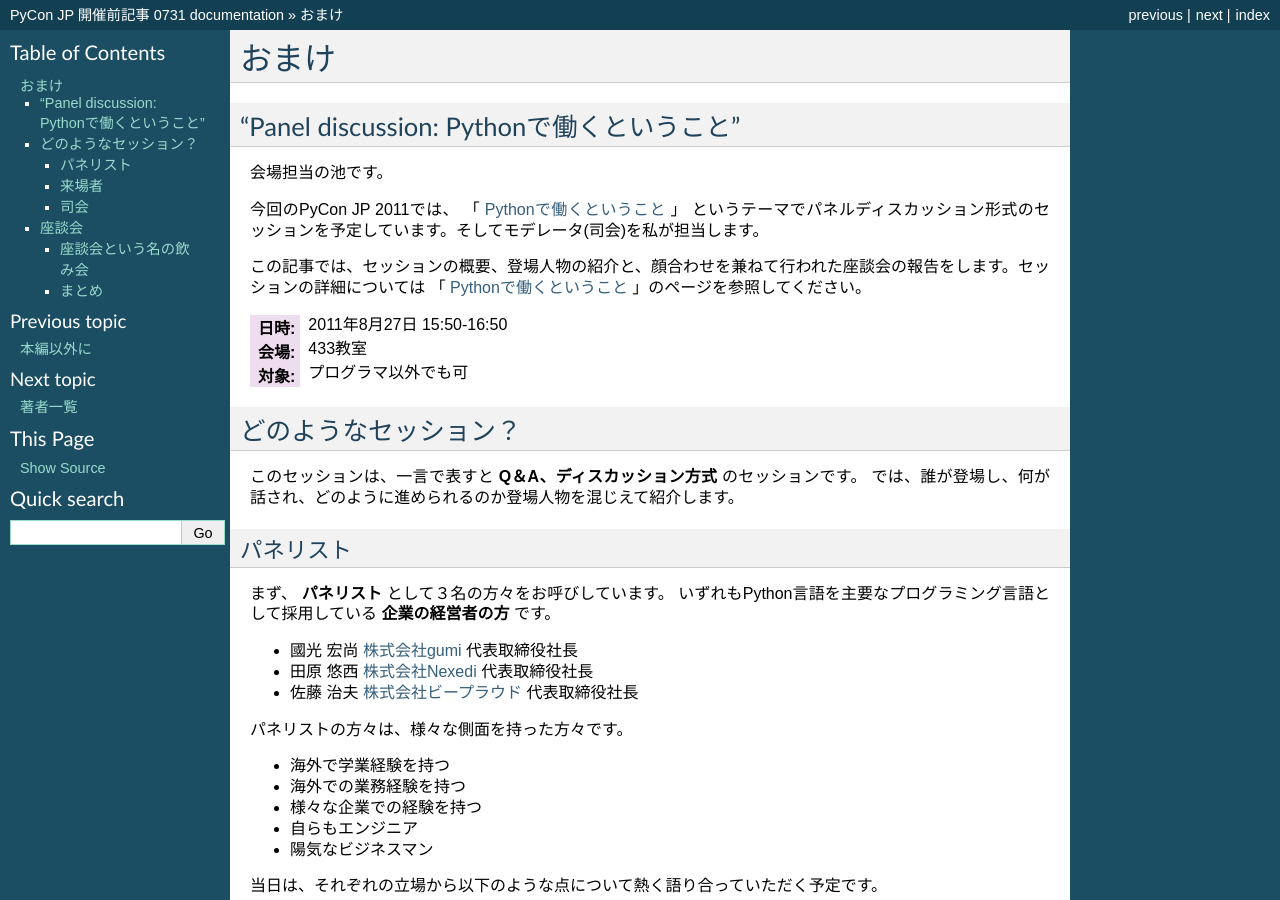
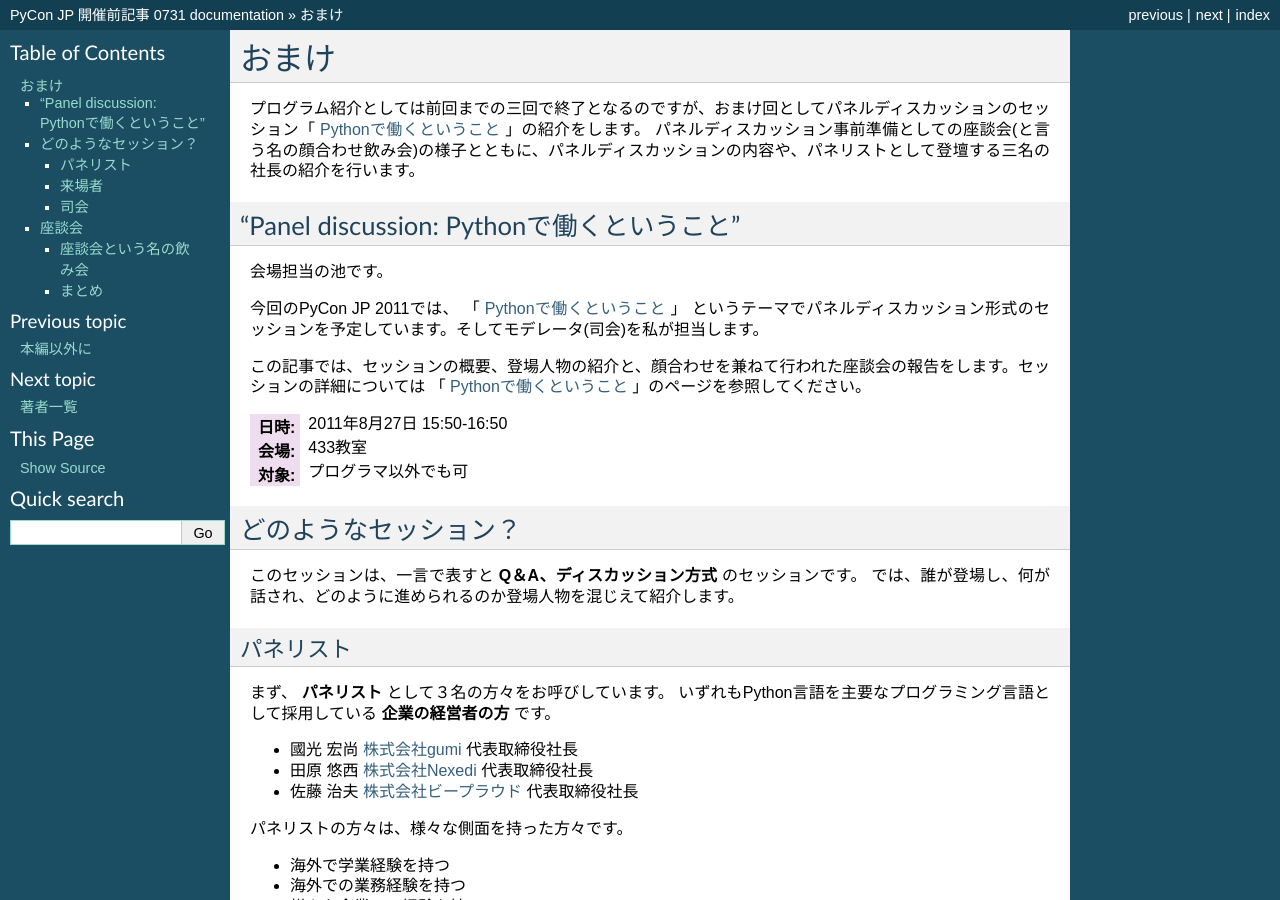
Before and after one commit to michilu/prepycon-article, a Sphinx documentation site: the page built from sphinx/special.rst, in a window 1280 px wide and 900 px high. Built offline with Sphinx 7.4.7, drawn with Linux system fonts in a browser that asks for light colours.

Commit message:
記事前段追加

```diff
--- a/sphinx/special.rst
+++ b/sphinx/special.rst
@@ -1,9 +1,13 @@
-================================================================================
+========
  おまけ
-================================================================================
+========
+
+プログラム紹介としては前回までの三回で終了となるのですが、おまけ回としてパネルディスカッションのセッション「 `Pythonで働くということ`_ 」の紹介をします。
+パネルディスカッション事前準備としての座談会(と言う名の顔合わせ飲み会)の様子とともに、パネルディスカッションの内容や、パネリストとして登壇する三名の社長の紹介を行います。
+
 
 "Panel discussion: Pythonで働くということ"
-============================================================
+==========================================
 会場担当の池です。
 
 .. 他の記事と合わせました(たかのり)
@@ -22,13 +26,13 @@
 :対象: プログラマ以外でも可
 
 どのようなセッション？
-============================================================
+======================
 
 このセッションは、一言で表すと **Q＆A、ディスカッション方式** のセッションです。
 では、誰が登場し、何が話され、どのように進められるのか登場人物を混じえて紹介します。
 
 パネリスト
-----------------------
+----------
 
 まず、 **パネリスト** として３名の方々をお呼びしています。
 いずれもPython言語を主要なプログラミング言語として採用している **企業の経営者の方** です。
@@ -59,7 +63,7 @@
 .. * OSSとの関わり
 
 来場者
-----------------------
+------
 
 .. 来場者の方が主役だよね？を全面に押す。
 .. 来場者の方々の役割を説明、雰囲気を植えつける。
@@ -79,7 +83,7 @@
 そこで、第３の登場人物がいます。
 
 司会
-----------------------
+----
 
 .. 司会の役割を説明する。
 
@@ -98,7 +102,7 @@
 
 
 座談会
-==============================
+======
 
 .. 座談会はこうだったよ。
 
@@ -108,7 +112,7 @@ PyCon JPの運営側としてそのような手順で、パネルディスカッ
 この章では来場者の方々と、パネリストの人柄と雰囲気を共有できれば幸いです。
 
 座談会という名の飲み会
-------------------------------------
+----------------------
 .. 写真を減らして座談会の内容についても少し出してもいいんじゃないかなぁ?
 
 座談会の会場は新宿にあるとある焼肉屋。今回、はじめて３名のパネリストがお互いに顔を合わせたのですが、最初はぎこちなかったです。
@@ -167,7 +171,7 @@ PyCon JPの運営側としてそのような手順で、パネルディスカッ
 
 
 まとめ
-------------------------------------
+------
 
 いかがでしたでしょうか。
 "Panel discussion: Pythonで働くということ"セッションの概要と座談会について紹介しました。
```
